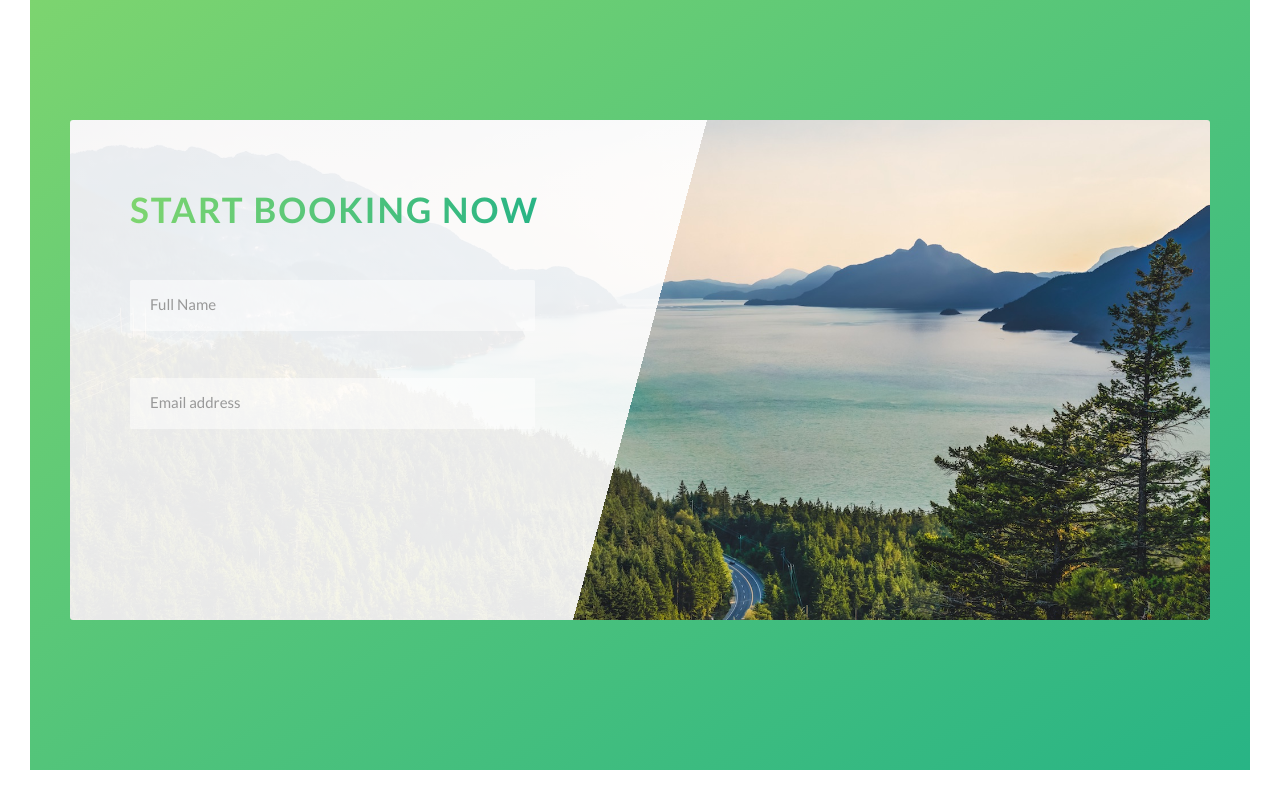
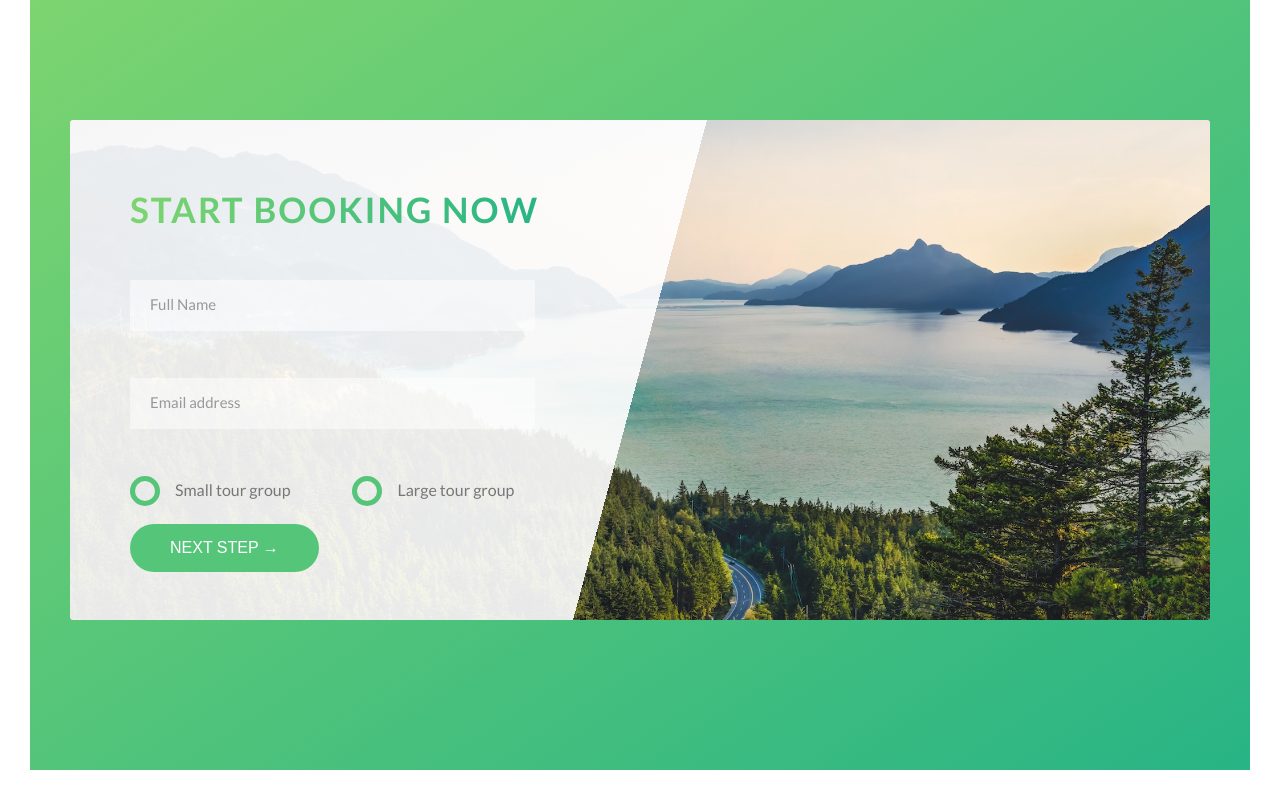
Before and after one commit to Julita1106/Natours-tours-planning-website, a website: page index.html in a window 1280 px wide. Shown: the part 4495-5295 px from the top of the page. Drawn offline with Linux system fonts and the light colour scheme.

Commit message:
added radio buttons to the form section

```diff
--- a/index.html
+++ b/index.html
@@ -325,6 +325,37 @@
 									/>
 									<label for="email" class="form__label">Email address</label>
 								</div>
+								<div class="form__group u-margin-bottom-medium">
+									<div class="form__radio-group">
+										<input
+											type="radio"
+											class="form__radio-input"
+											id="small"
+											name="size"
+										/>
+										<label for="small" class="form__radio-label">
+											<span class="form__radio-button"></span>
+											Small tour group
+										</label>
+									</div>
+
+									<div class="form__radio-group">
+										<input
+											type="radio"
+											class="form__radio-input"
+											id="large"
+											name="size"
+										/>
+										<label for="large" class="form__radio-label">
+											<span class="form__radio-button"></span>
+											Large tour group</label
+										>
+									</div>
+								</div>
+
+								<div class="form__group">
+									<button class="btn btn--green">Next step &rarr;</button>
+								</div>
 							</form>
 						</div>
 					</div>
--- a/sass/base/_utilities.scss
+++ b/sass/base/_utilities.scss
@@ -1,5 +1,5 @@
 .u-center-text {
-	text-align: center;
+	text-align: center !important;
 }
 
 .u-margin-bottom-small {
--- a/sass/components/_button.scss
+++ b/sass/components/_button.scss
@@ -1,4 +1,5 @@
 .btn {
+	&,
 	&:link,
 	&:visited {
 		text-transform: uppercase;
@@ -9,6 +10,11 @@
 		transition: all 0.2s;
 		position: relative;
 		font-size: $default-font-size;
+
+		//change for <button> element
+
+		border: none;
+		cursor: pointer;
 	}
 
 	&:hover {
@@ -21,7 +27,9 @@
 		}
 	}
 
-	&:active {
+	&:active,
+	&:focus {
+		outline: none;
 		transform: translateY(-1px);
 		box-shadow: 0 5px 10px rgba($color-black, 0.2);
 	}
--- a/sass/components/_form.scss
+++ b/sass/components/_form.scss
@@ -45,4 +45,50 @@
 		visibility: hidden;
 		transform: transaleY(-4rem);
 	}
+
+	&__radio-group {
+		width: 49%;
+		display: inline-block;
+	}
+
+	&__radio-input {
+		display: none;
+	}
+
+	&__radio-label {
+		font-size: $default-font-size;
+		cursor: pointer;
+		position: relative;
+		padding-left: 4.5rem;
+	}
+
+	&__radio-button {
+		height: 3rem;
+		width: 3rem;
+		border: 5px solid $color-primary;
+		border-radius: 50%;
+		display: inline-block;
+		position: absolute;
+		left: 0;
+		top: -0.4rem;
+
+		&::after {
+			content: "";
+			display: block;
+			height: 1.3rem;
+			width: 1.3rem;
+			border-radius: 50%;
+			position: absolute;
+			top: 50%;
+			left: 50%;
+			transform: translate(-50%, -50%);
+			background-color: $color-primary;
+			opacity: 0;
+			transition: opacity 0.2s;
+		}
+	}
+
+	&__radio-input:checked ~ &__radio-label &__radio-button::after {
+		opacity: 1;
+	}
 }
```
Also changed, not shown: css/style.css.
